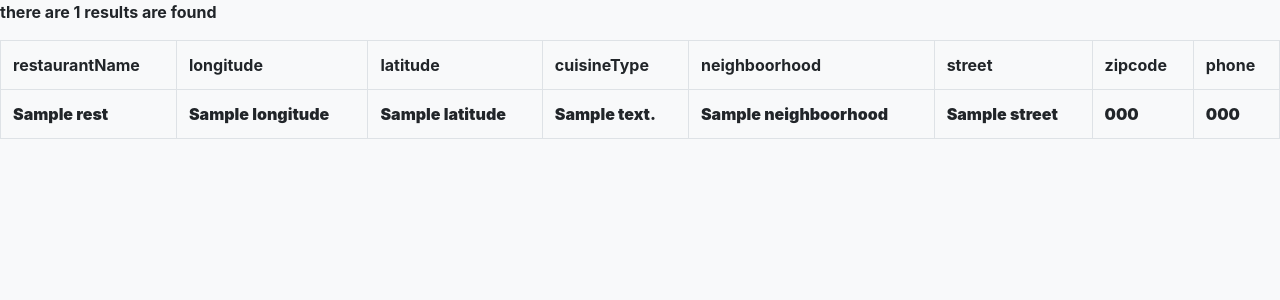
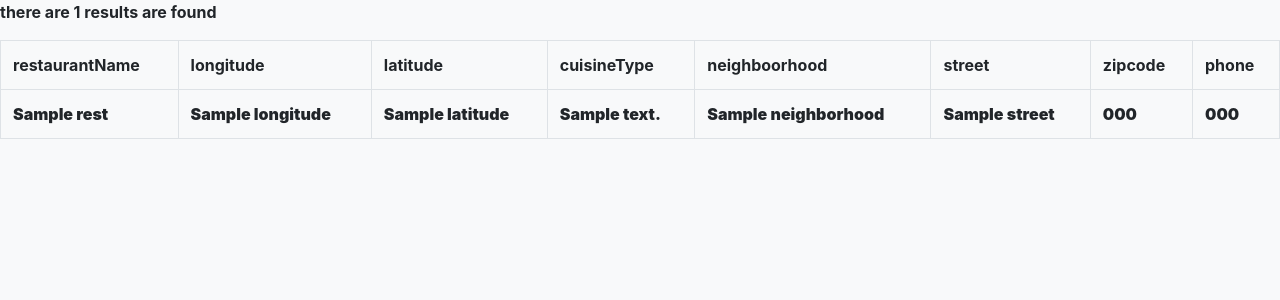
Before and after one commit to lawiet019/FinalProjectForDB, a Flask app: template app/templates/restaurantFull.html in a window 1280 px wide. Shown: the part 56-356 px from the top of the page. Run offline with Flask 2, Linux system fonts and the light colour scheme; the template is opened without the code that fills it: most values are stand-ins (such as "Sample title", 1, 10 or a date in 2020); parts of the project's set-up code (start-up, migrations or seed data) failed here and were passed over; some libraries are stand-ins or nearby versions.

Commit message:
Fixed a problem with neighborhood

```diff
--- a/SQL/create-tables.sql
+++ b/SQL/create-tables.sql
@@ -36,7 +36,7 @@ CREATE TABLE restuarants (
     cuisineType VARCHAR(255),
     street varchar(255),
     zipcode varchar(6),
-    neighboorhood varchar(255),
+    neighborhood varchar(255),
     phone varchar(10) -- phone numebr char or int??
 );
 
--- a/app/routes.py
+++ b/app/routes.py
@@ -136,11 +136,11 @@ def restaurantSearch_results():
         cuisineType = "'%" + request.values.get("type") + "%'"
         neigh = "'%" + request.values.get("neigh") + "%'"
         order = request.values.get("order")
-        query = "select distinct CAMIS, restuarantName, longitude, latitude, cuisineType, neighboorhood, street, zipcode, phone\
+        query = "select distinct CAMIS, restuarantName, longitude, latitude, cuisineType, neighborhood, street, zipcode, phone\
         FROM restuarants\
         WHERE restuarantName ilike %s AND\
         cuisineType ilike %s AND\
-        neighboorhood ilike %s\
+        neighborhood ilike %s\
         ORDER BY %s"
 
         cursor.execute(query %(name, cuisineType, neigh, order))
@@ -152,7 +152,7 @@ def restaurantSearch_results():
             new_rest["longitude"] = record[2]
             new_rest["latitude"] = record[3]
             new_rest["cuisineType"] = record[4]
-            new_rest["neighboorhood"] = record[5]
+            new_rest["neighborhood"] = record[5]
             new_rest["street"] = record[6]
             new_rest["zipcode"] = record[7]
             new_rest["phone"] = record[8]
--- a/app/templates/restaurantFull.html
+++ b/app/templates/restaurantFull.html
@@ -18,7 +18,7 @@
     <td>{{ rest["longitude"] }}</td>
     <td>{{ rest["latitude"] }}</td>
     <td>{{ rest["cuisineType"] }}</td>
-    <td>{{ rest["neighboorhood"] }}</td>
+    <td>{{ rest["neighborhood"] }}</td>
     <td>{{ rest["street"] }}</td>
     <td>{{ rest["zipcode"] }}</td>
     <td>{{ rest["phone"] }}</td>
```
Also changed, not shown: app/dataloading.py (+4 -4 lines).
